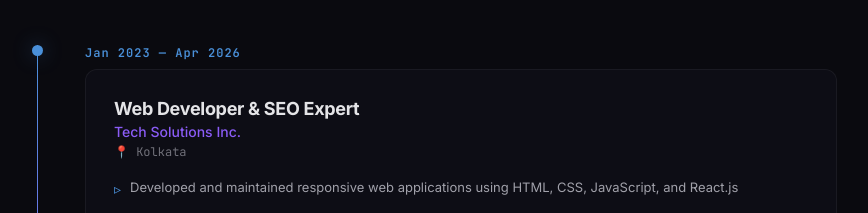
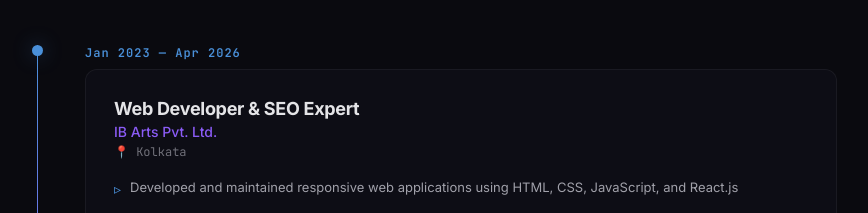
Before and after one commit to sktsandeep1/portfolio-react, a React (Vite) app: page / in a window 1280 px wide. Shown: the part 3323-3536 px from the top of the page, without its empty margins (203-1071 px from the left). Built offline with nearby package versions, Linux system fonts and the light colour scheme.

Commit message:
update information

```diff
--- a/src/components/Experience.jsx
+++ b/src/components/Experience.jsx
@@ -4,7 +4,7 @@ const EXPERIENCE = [
   {
     date: "Jan 2023 — Apr 2026",
     role: "Web Developer & SEO Expert",
-    company: "Tech Solutions Inc.",
+    company: "IB Arts Pvt. Ltd.",
     location: "📍 Kolkata",
     points: [
       "Developed and maintained responsive web applications using HTML, CSS, JavaScript, and React.js",
```
